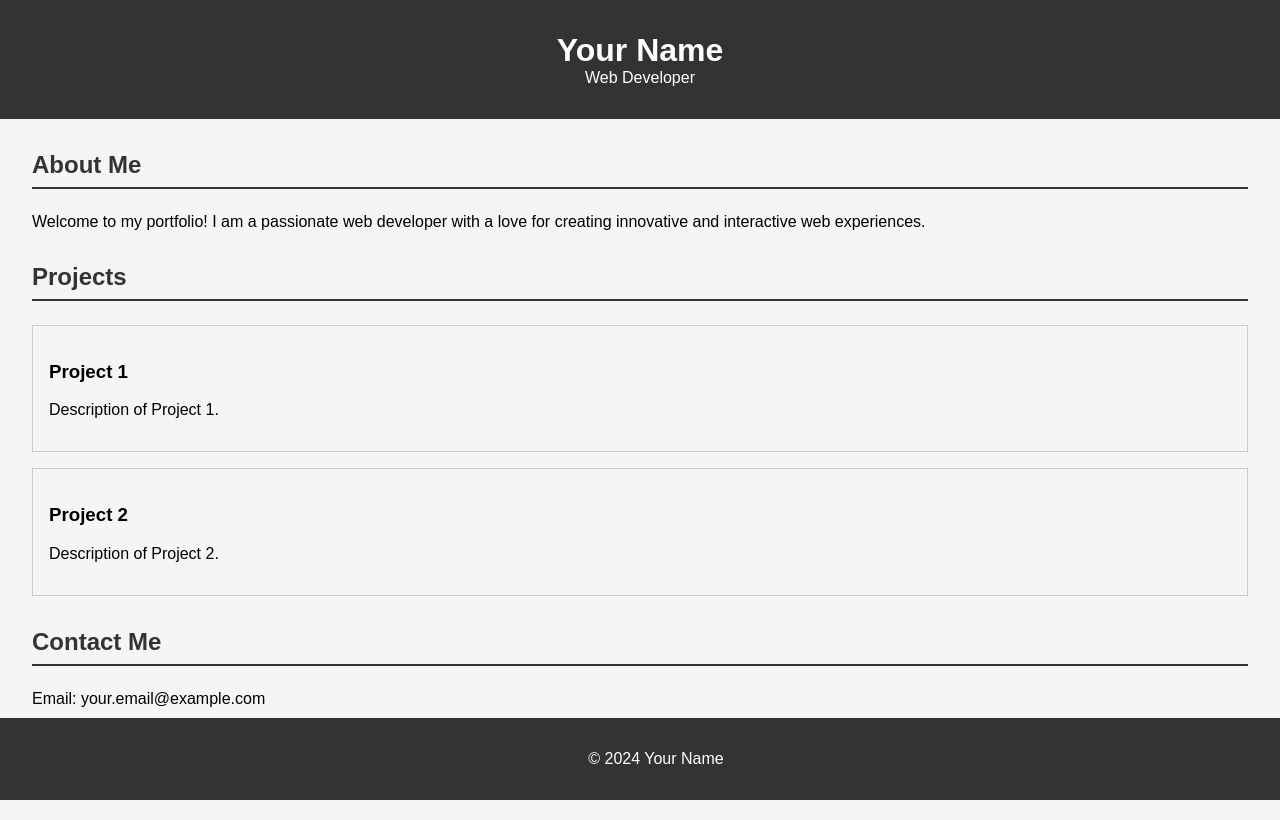
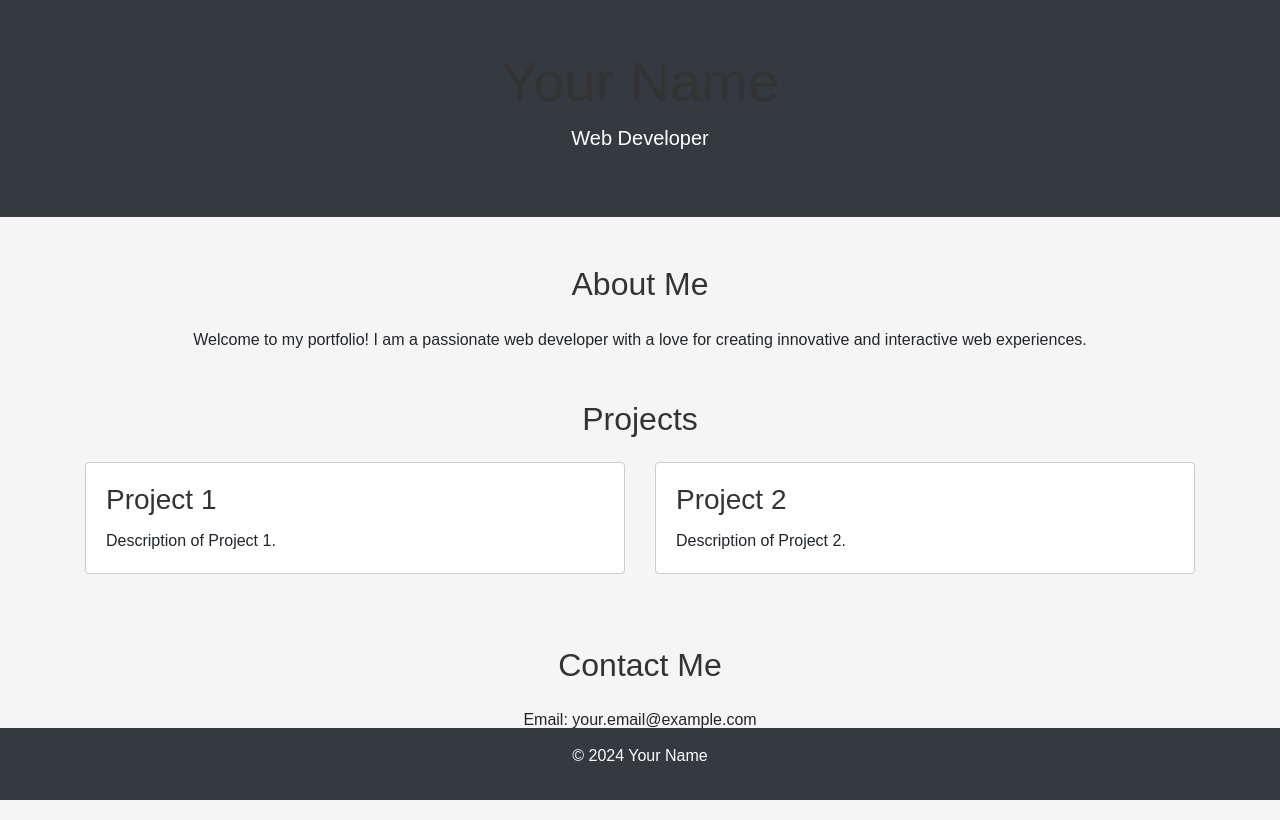
Before and after one commit to oliverfkt/showroom, a plain HTML site: page index.html in a window 1280 px wide. Drawn offline with nearby package versions, Linux system fonts and the light colour scheme.

Commit message:
Bootstrap page

```diff
--- a/index.html
+++ b/index.html
@@ -3,45 +3,60 @@
 <head>
     <meta charset="UTF-8">
     <meta name="viewport" content="width=device-width, initial-scale=1.0">
+    <link rel="stylesheet" href="https://maxcdn.bootstrapcdn.com/bootstrap/4.0.0/css/bootstrap.min.css">
     <link rel="stylesheet" href="style.css">
     <title>Your Name - Portfolio</title>
 </head>
 <body>
 
-    <header>
-        <h1>Your Name</h1>
-        <p>Web Developer</p>
+    <header class="bg-dark text-white text-center p-5">
+        <h1 class="display-4">Your Name</h1>
+        <p class="lead">Web Developer</p>
     </header>
 
-    <section id="about">
-        <h2>About Me</h2>
-        <p>
+    <section id="about" class="container my-5">
+        <h2 class="text-center mb-4">About Me</h2>
+        <p class="text-center">
             Welcome to my portfolio! I am a passionate web developer with a love for creating innovative and interactive web experiences.
         </p>
     </section>
 
-    <section id="projects">
-        <h2>Projects</h2>
-        <div class="project">
-            <h3>Project 1</h3>
-            <p>Description of Project 1.</p>
+    <section id="projects" class="container my-5">
+        <h2 class="text-center mb-4">Projects</h2>
+        <div class="row">
+            <div class="col-md-6">
+                <div class="card mb-4">
+                    <div class="card-body">
+                        <h3 class="card-title">Project 1</h3>
+                        <p class="card-text">Description of Project 1.</p>
+                    </div>
+                </div>
+            </div>
+            <div class="col-md-6">
+                <div class="card mb-4">
+                    <div class="card-body">
+                        <h3 class="card-title">Project 2</h3>
+                        <p class="card-text">Description of Project 2.</p>
+                    </div>
+                </div>
+            </div>
         </div>
-        <div class="project">
-            <h3>Project 2</h3>
-            <p>Description of Project 2.</p>
-        </div>
-        <!-- Add more projects as needed -->
     </section>
 
-    <section id="contact">
-        <h2>Contact Me</h2>
-        <p>Email: your.email@example.com</p>
-        <p>GitHub: <a href="https://github.com/yourusername" target="_blank">github.com/yourusername</a></p>
+    <section id="contact" class="container my-5">
+        <h2 class="text-center mb-4">Contact Me</h2>
+        <p class="text-center">Email: your.email@example.com</p>
+        <p class="text-center">GitHub: <a href="https://github.com/yourusername" target="_blank">github.com/yourusername</a></p>
     </section>
 
-    <footer>
+    <footer class="bg-dark text-white text-center p-3 fixed-bottom">
         <p>&copy; 2024 Your Name</p>
     </footer>
 
+    <!-- Bootstrap JS and Popper.js -->
+    <script src="https://code.jquery.com/jquery-3.2.1.slim.min.js"></script>
+    <script src="https://cdnjs.cloudflare.com/ajax/libs/popper.js/1.12.9/umd/popper.min.js"></script>
+    <script src="https://maxcdn.bootstrapcdn.com/bootstrap/4.0.0/js/bootstrap.min.js"></script>
+
 </body>
 </html>
--- a/style.css
+++ b/style.css
@@ -1,3 +1,5 @@
+/* style.css */
+
 body {
     font-family: 'Arial', sans-serif;
     margin: 0;
@@ -6,45 +8,15 @@ body {
     background-color: #f5f5f5; /* Background color for the entire page */
 }
 
-header {
-    background-color: #333;
-    color: #fff;
-    text-align: center;
-    padding: 2rem;
+h1, h2, h3 {
+    color: #333;
 }
 
-header h1 {
-    margin: 0;
-    font-size: 2em;
-}
-
-header p {
-    margin: 0;
-}
-
-section {
-    margin: 2rem;
-}
-
-h2 {
-    color: #333;
-    border-bottom: 2px solid #333; /* Underline effect */
-    padding-bottom: 0.5rem;
-    margin-bottom: 1.5rem;
-}
-
-.project {
+.card {
     border: 1px solid #ccc;
-    padding: 1rem;
-    margin-bottom: 1rem;
 }
 
 footer {
     background-color: #333;
     color: #fff;
-    text-align: center;
-    padding: 1rem;
-    position: fixed;
-    bottom: 0;
-    width: 100%;
 }
```
